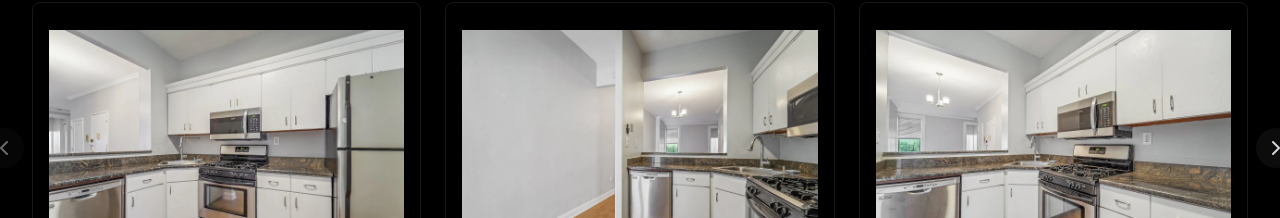
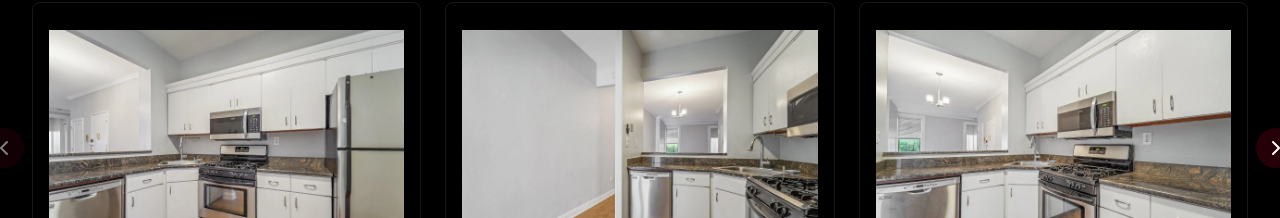
Before and after one commit to stilwellc/Mobi, a Next.js app: page /physical/1122/before in a window 1280 px wide. Shown: the part 330-548 px from the top of the page. Built offline with nearby package versions, Linux system fonts and the light colour scheme; a web font is replaced by a local one.

Commit message:
Update carousel navigation arrows to burgundy color

```diff
--- a/app/physical/1122/before/page.tsx
+++ b/app/physical/1122/before/page.tsx
@@ -154,21 +154,21 @@ export default function BeforeGallery() {
                     <>
                       <button
                         onClick={() => handlePrevious(roomType)}
-                        className={`absolute -left-12 top-1/2 -translate-y-1/2 p-2 rounded-full bg-zinc-900/50 hover:bg-zinc-900 transition-colors ${
+                        className={`absolute -left-12 top-1/2 -translate-y-1/2 p-2 rounded-full bg-[#4a0011]/50 hover:bg-[#4a0011] transition-colors ${
                           startIdx === 0 ? 'opacity-50 cursor-not-allowed' : 'opacity-100'
                         }`}
                         disabled={startIdx === 0}
                       >
-                        <ChevronLeft className="w-6 h-6 text-zinc-300" />
+                        <ChevronLeft className="w-6 h-6 text-white" />
                       </button>
                       <button
                         onClick={() => handleNext(roomType, maxIndex)}
-                        className={`absolute -right-12 top-1/2 -translate-y-1/2 p-2 rounded-full bg-zinc-900/50 hover:bg-zinc-900 transition-colors ${
+                        className={`absolute -right-12 top-1/2 -translate-y-1/2 p-2 rounded-full bg-[#4a0011]/50 hover:bg-[#4a0011] transition-colors ${
                           startIdx >= maxIndex ? 'opacity-50 cursor-not-allowed' : 'opacity-100'
                         }`}
                         disabled={startIdx >= maxIndex}
                       >
-                        <ChevronRight className="w-6 h-6 text-zinc-300" />
+                        <ChevronRight className="w-6 h-6 text-white" />
                       </button>
                     </>
                   )}
```
